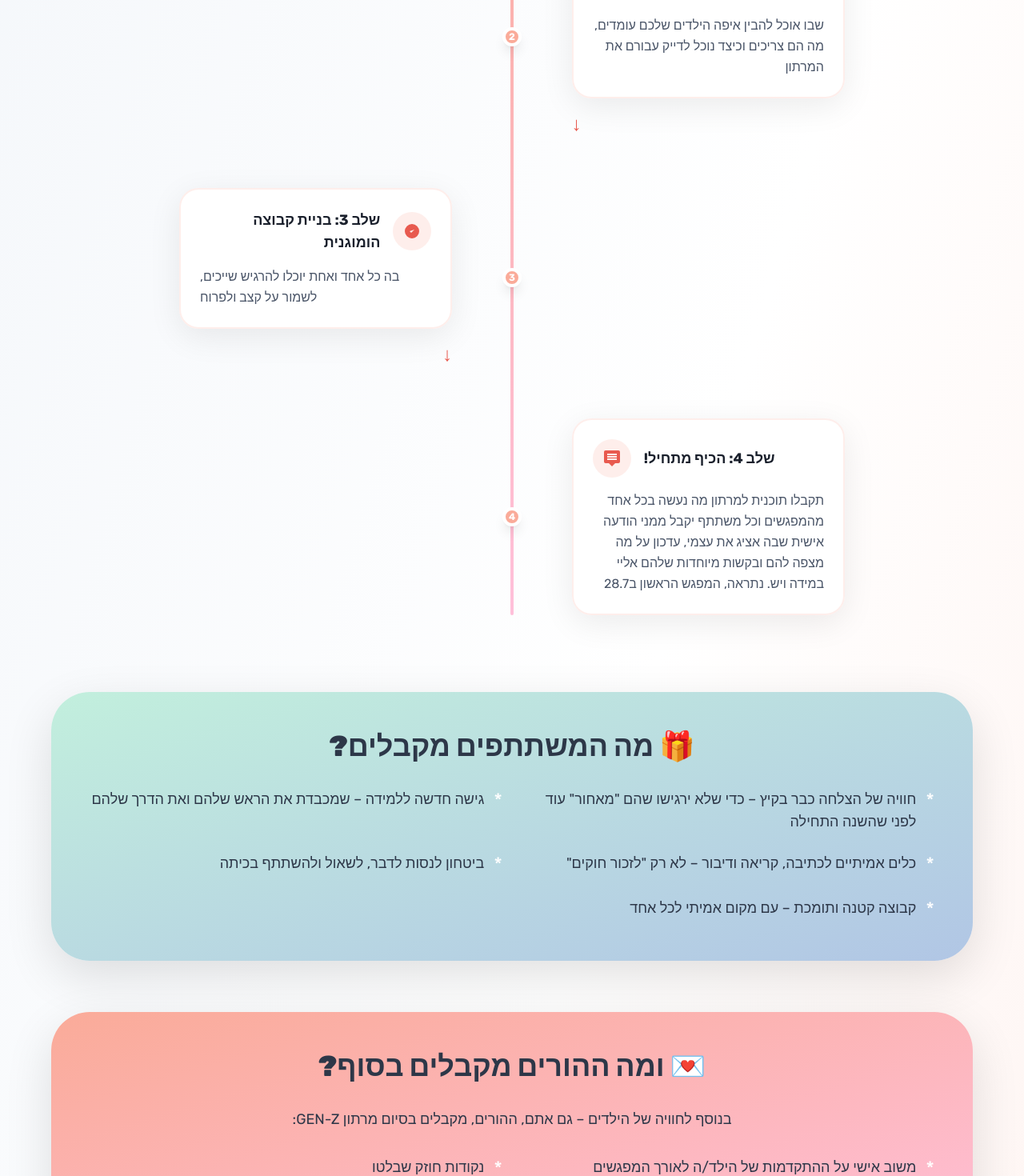
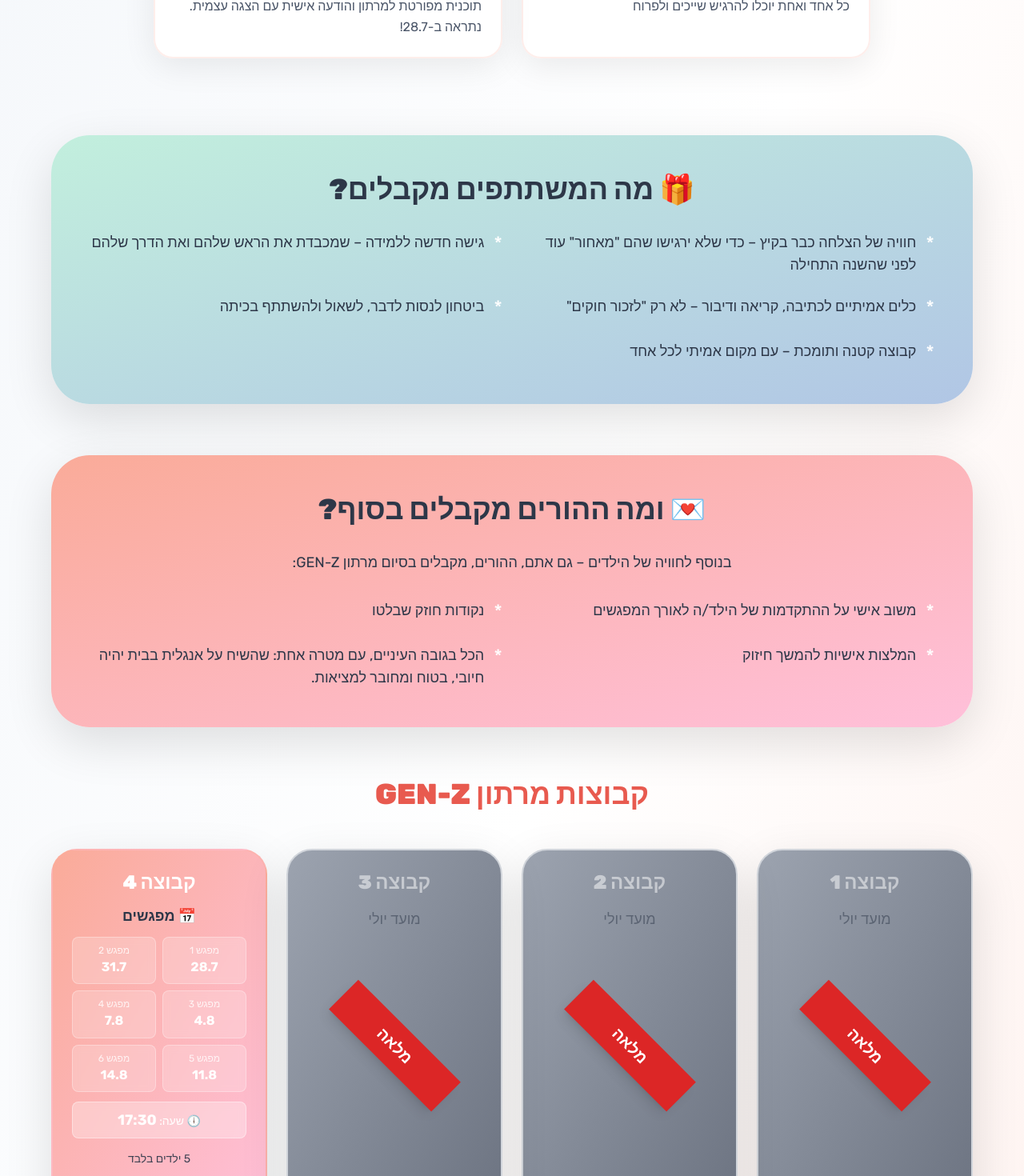
Before and after one commit to Idosegev23/marathon-5th, a Next.js app: page / in a window 1280 px wide. Shown: the part 9080-10550 px from the top of the page at 80% size. Built offline with nearby package versions, Linux system fonts and the light colour scheme.

Commit message:
שיפור עיצוב למובייל: החלפת ציר זמן בגריד 2x2 ופישוט קבוצות מלאות

```diff
--- a/src/components/RegistrationSection.tsx
+++ b/src/components/RegistrationSection.tsx
@@ -63,78 +63,62 @@ const RegistrationSection = () => {
           </p>
         </motion.div>
 
-        {/* תהליך ההרשמה - ציר זמן */}
+        {/* תהליך ההרשמה - גריד שלבים */}
         <div className="max-w-4xl mx-auto mb-24">
-          <div className="relative">
-            {/* הקו המרכזי של ציר הזמן */}
-            <div className="absolute left-1/2 transform -translate-x-1/2 w-1 bg-gradient-to-b from-pastel-coral to-pastel-pink h-full rounded-full"></div>
-
-            <div className="space-y-16">
+          <div className="grid grid-cols-1 md:grid-cols-2 gap-6">
             {[
               {
                 icon: <FormIcon />,
-                  title: "שלב 1: ממלאים טופס הרשמה קצר",
-                  description: "בו אני יוצרת עימכם קשר ועונה על שאלות. במידה ומעוניינים תקבלו לינק לתשלום",
-                  side: "right"
+                number: "1",
+                title: "טופס הרשמה קצר",
+                description: "יוצרת עימכם קשר ועונה על שאלות. במידה ומעוניינים תקבלו לינק לתשלום"
               },
               {
                 icon: <BookUserIcon />,
-                  title: "שלב 2: מקבלים שאלון הכרות קצר",
-                  description: "שבו אוכל להבין איפה הילדים שלכם עומדים, מה הם צריכים וכיצד נוכל לדייק עבורם את המרתון",
-                  side: "left"
+                number: "2",
+                title: "שאלון הכרות קצר",
+                description: "אבין איפה הילדים עומדים ואיך לדייק עבורם את המרתון"
               },
               {
                 icon: <PersonCheckIcon />,
-                  title: "שלב 3: בניית קבוצה הומוגנית",
-                  description: "בה כל אחד ואחת יוכלו להרגיש שייכים, לשמור על קצב ולפרוח",
-                  side: "right"
+                number: "3",
+                title: "בניית קבוצה הומוגנית",
+                description: "כל אחד ואחת יוכלו להרגיש שייכים ולפרוח"
               },
               {
                 icon: <ChatIcon />,
-                  title: "שלב 4: הכיף מתחיל!",
-                  description: "תקבלו תוכנית למרתון מה נעשה בכל אחד מהמפגשים וכל משתתף יקבל ממני הודעה אישית שבה אציג את עצמי, עדכון על מה מצפה להם ובקשות מיוחדות שלהם אליי במידה ויש. נתראה, המפגש הראשון ב28.7",
-                  side: "left"
+                number: "4",
+                title: "הכיף מתחיל!",
+                description: "תוכנית מפורטת למרתון והודעה אישית עם הצגה עצמית. נתראה ב-28.7!"
               }
             ].map((step, index) => (
               <motion.div
                 key={index}
-                  initial={{ opacity: 0, x: step.side === "right" ? 100 : -100 }}
-                  whileInView={{ opacity: 1, x: 0 }}
+                initial={{ opacity: 0, y: 30 }}
+                whileInView={{ opacity: 1, y: 0 }}
                 viewport={{ once: true }}
-                  transition={{ duration: 0.8, delay: index * 0.2 }}
-                  className={`relative flex items-center ${step.side === "right" ? "justify-start" : "justify-end"}`}
+                transition={{ duration: 0.6, delay: index * 0.1 }}
+                className="bg-white/90 backdrop-blur-sm rounded-3xl p-6 shadow-soft border-2 border-pastel-coral/20 hover:border-pastel-coral/40 transition-all duration-300 hover:scale-105"
               >
-                  {/* נקודת הציר */}
-                  <div className="absolute left-1/2 transform -translate-x-1/2 w-6 h-6 bg-pastel-coral rounded-full border-4 border-white shadow-lg z-10 flex items-center justify-center">
-                    <span className="text-white font-bold text-xs">{index + 1}</span>
+                {/* מספר השלב */}
+                <div className="w-10 h-10 bg-pastel-coral rounded-full flex items-center justify-center mb-4">
+                  <span className="text-white font-bold text-lg">{step.number}</span>
                 </div>
 
-                  {/* התוכן */}
-                  <div className={`w-5/12 ${step.side === "right" ? "mr-auto pl-8" : "ml-auto pr-8"}`}>
-                    <div className="bg-white/90 backdrop-blur-sm rounded-3xl p-6 shadow-soft border-2 border-pastel-coral/20 hover:border-pastel-coral/40 transition-all duration-300 hover:scale-105">
-                      <div className={`flex items-center gap-4 mb-4 ${step.side === "left" ? "flex-row-reverse" : ""}`}>
-                        <div className="w-12 h-12 bg-pastel-coral/20 rounded-full flex items-center justify-center flex-shrink-0">
+                {/* אייקון וכותרת */}
+                <div className="flex items-center gap-3 mb-4">
+                  <div className="w-8 h-8 bg-pastel-coral/20 rounded-full flex items-center justify-center flex-shrink-0">
                     {step.icon}
                   </div>
                   <h3 className="text-lg font-bold text-darker">{step.title}</h3>
                 </div>
-                      <p className={`text-medium leading-relaxed ${step.side === "left" ? "text-right" : "text-left"}`}>
+
+                {/* תיאור */}
+                <p className="text-medium leading-relaxed text-right">
                   {step.description}
                 </p>
-                    </div>
-
-                    {/* חץ מחבר */}
-                    {index < 3 && (
-                      <div className={`flex ${step.side === "right" ? "justify-start pl-8" : "justify-end pr-8"} mt-4`}>
-                        <div className="text-pastel-coral text-2xl">
-                          ↓
-                        </div>
-                      </div>
-                    )}
-                  </div>
               </motion.div>
             ))}
-            </div>
           </div>
         </div>
 
@@ -229,16 +213,15 @@ const RegistrationSection = () => {
               transition={{ duration: 0.6, delay: 0.1 }}
               className="bg-gradient-to-br from-gray-400 to-gray-500 text-white rounded-4xl p-6 shadow-soft-lg border-2 border-gray-300 text-center relative overflow-hidden"
             >
-              {/* סרט מלוכסן "קבוצה מלאה" */}
+              {/* סרט מלוכסן "מלאה" */}
               <div className="absolute -top-1 -right-1 -bottom-1 -left-1 flex items-center justify-center pointer-events-none">
                 <div className="bg-red-600 text-white text-xl font-black py-3 px-16 transform rotate-45 shadow-lg">
-                  קבוצה מלאה
+                  מלאה
                 </div>
               </div>
 
-              <h4 className="text-2xl font-black mb-8 opacity-50">קבוצה 1</h4>
-              <p className="text-lg opacity-50">התקיימה במאי</p>
-              <p className="text-sm opacity-50 mt-4">6 ילדים השתתפו</p>
+              <h4 className="text-2xl font-black mb-4 opacity-50">קבוצה 1</h4>
+              <p className="text-lg opacity-50">מועד יולי</p>
             </motion.div>
 
             {/* קבוצה 2 - מלאה */}
@@ -249,16 +232,15 @@ const RegistrationSection = () => {
               transition={{ duration: 0.6, delay: 0.2 }}
               className="bg-gradient-to-br from-gray-400 to-gray-500 text-white rounded-4xl p-6 shadow-soft-lg border-2 border-gray-300 text-center relative overflow-hidden"
             >
-              {/* סרט מלוכסן "קבוצה מלאה" */}
+              {/* סרט מלוכסן "מלאה" */}
               <div className="absolute -top-1 -right-1 -bottom-1 -left-1 flex items-center justify-center pointer-events-none">
                 <div className="bg-red-600 text-white text-xl font-black py-3 px-16 transform rotate-45 shadow-lg">
-                  קבוצה מלאה
+                  מלאה
                 </div>
               </div>
 
-              <h4 className="text-2xl font-black mb-8 opacity-50">קבוצה 2</h4>
-              <p className="text-lg opacity-50">התקיימה במאי-יוני</p>
-              <p className="text-sm opacity-50 mt-4">5 ילדים השתתפו</p>
+              <h4 className="text-2xl font-black mb-4 opacity-50">קבוצה 2</h4>
+              <p className="text-lg opacity-50">מועד יולי</p>
             </motion.div>
 
             {/* קבוצה 3 - מלאה */}
@@ -269,16 +251,15 @@ const RegistrationSection = () => {
               transition={{ duration: 0.6, delay: 0.3 }}
               className="bg-gradient-to-br from-gray-400 to-gray-500 text-white rounded-4xl p-6 shadow-soft-lg border-2 border-gray-300 text-center relative overflow-hidden"
             >
-              {/* סרט מלוכסן "קבוצה מלאה" */}
+              {/* סרט מלוכסן "מלאה" */}
               <div className="absolute -top-1 -right-1 -bottom-1 -left-1 flex items-center justify-center pointer-events-none">
                 <div className="bg-red-600 text-white text-xl font-black py-3 px-16 transform rotate-45 shadow-lg">
-                  קבוצה מלאה
+                  מלאה
                 </div>
               </div>
 
-              <h4 className="text-2xl font-black mb-8 opacity-50">קבוצה 3</h4>
-              <p className="text-lg opacity-50">התקיימה ביוני-יולי</p>
-              <p className="text-sm opacity-50 mt-4">6 ילדים השתתפו</p>
+              <h4 className="text-2xl font-black mb-4 opacity-50">קבוצה 3</h4>
+              <p className="text-lg opacity-50">מועד יולי</p>
             </motion.div>
 
             {/* קבוצה 4 - פתוחה להרשמה */}
```
Lines whose indentation alone changed are shown as unchanged.
